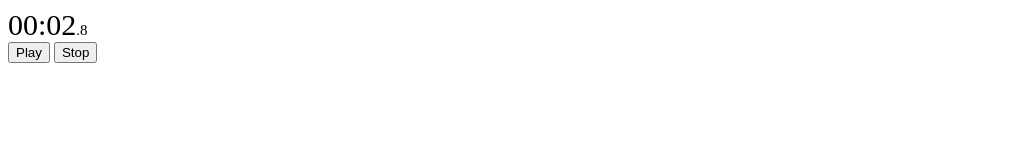
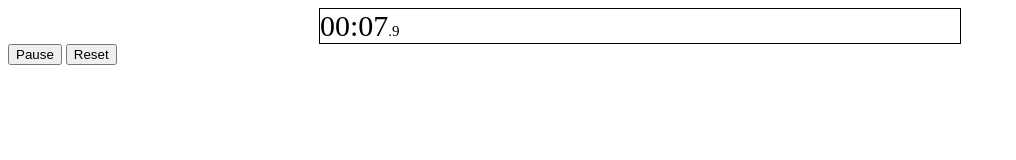
Before and after one commit to hydrasparx/10xtimer, a plain HTML site: page index.html in a window 1280 px wide. Both pictures are taken after a click on the button "Play". Shown: the whole page, without its empty margins (0-1016 px from the left). Drawn offline with Linux system fonts and the light colour scheme.

Commit message:
Update index.html

```diff
--- a/index.html
+++ b/index.html
@@ -1,6 +1,8 @@
 <html>
 <head>
 <style>
+#container { height: 100%; }
+#counter { max-width: 640px; border: 1px solid black; margin: auto auto }
 #counter #main { font-size: 30px; }
 #counter #ms { font-size: 15px; }
 </style>
@@ -21,7 +23,8 @@ function play() {
 	audioCtx = new (window.AudioContext || window.webkitAudioContext)();
 	let counter = 0;
 	timer = setInterval(() => {
-		counter += 0.1;
+		//counter += 0.1;
+		counter = audioCtx.currentTime;
 		let m = d2(counter / 60);
 		let s = d2(counter % 60);
 		let ms = parseInt((counter % 1) * 10);
@@ -29,8 +32,8 @@ function play() {
 		document.getElementById('ms').innerText = `.${ms}`;
 	},100);
 
-	let offset = audioCtx.currentTime;
-	for (let i = 0; i < 10; i++) {
+	let offset = audioCtx.currentTime + 1;
+	for (let i = 0; i < 60; i++) {
 		let beat = (i % 5);
 		start = offset + i;
 
@@ -60,16 +63,50 @@ function play() {
 	}
 }
 
+function pause() {
+	audioCtx.suspend();
+}
+
+function resume() {
+	audioCtx.resume();
+}
+
+function toggle() {
+	let btnToggle = document.getElementById('btnToggle');
+	let state = btnToggle.innerText;
+	console.log(state);
+	if (state == 'Play') {
+		btnToggle.innerText = 'Pause';
+		play();
+	} else if (state == 'Pause') {
+		btnToggle.innerText = 'Resume';
+		pause();
+	} else if (state == 'Resume') {
+		btnToggle.innerText = 'Pause';
+		resume();
+	}
+
+}
+
 function stop() {
 	audioCtx.close();
 	clearInterval(timer);
 }
 
+function reset() {
+	stop();
+	document.getElementById('btnToggle').innerText = 'Play';
+	document.getElementById('main').innerText = '00:00';
+	document.getElementById('ms').innerText = '.0';
+}
+
 
 
 </script>
-<div id="counter"><span id="main">00:00</span><span id="ms">.0</span></div>
-<button onclick="play()">Play</button>
-<button onclick="stop()">Stop</button>
+<div id="container">
+	<div id="counter"><span id="main">00:00</span><span id="ms">.0</span></div>
+	<button id="btnToggle" onclick="toggle()">Play</button>
+	<button onclick="reset()">Reset</button>
+</div>
 </body>
 </html>
```
